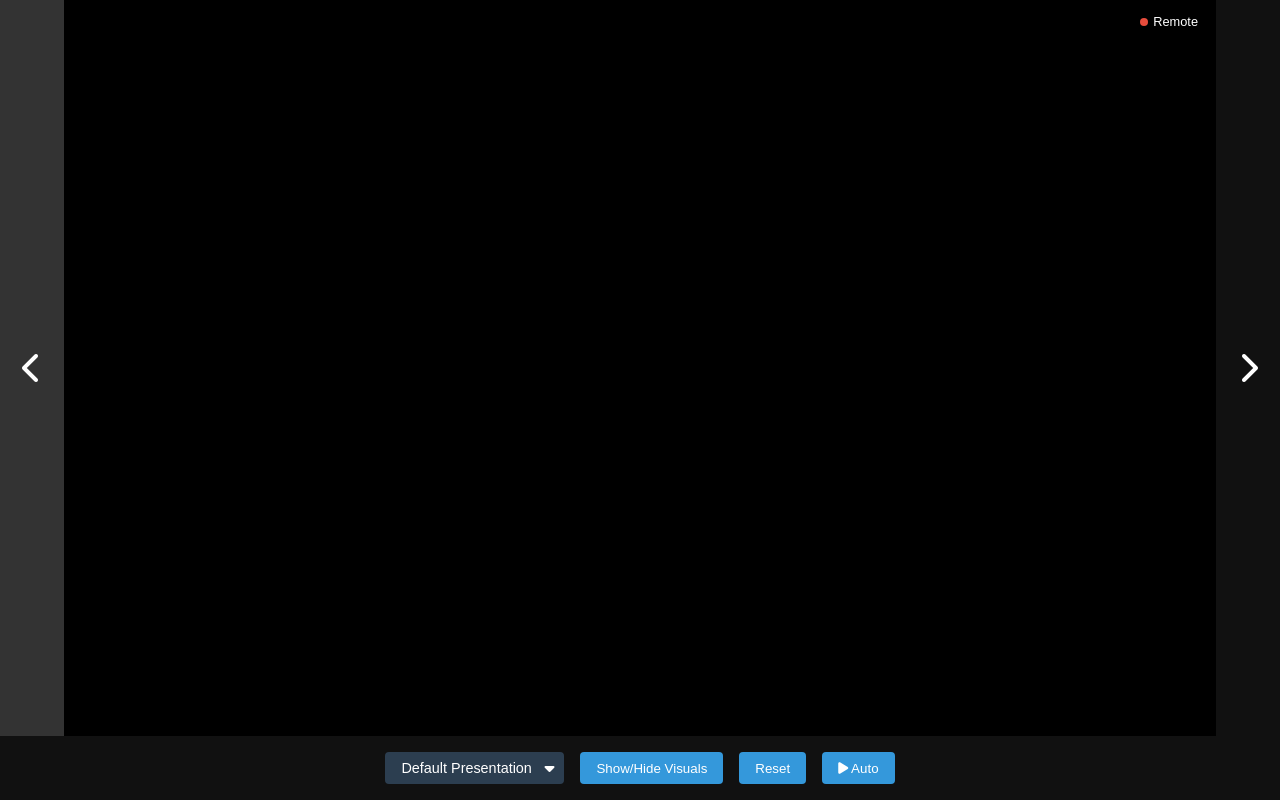
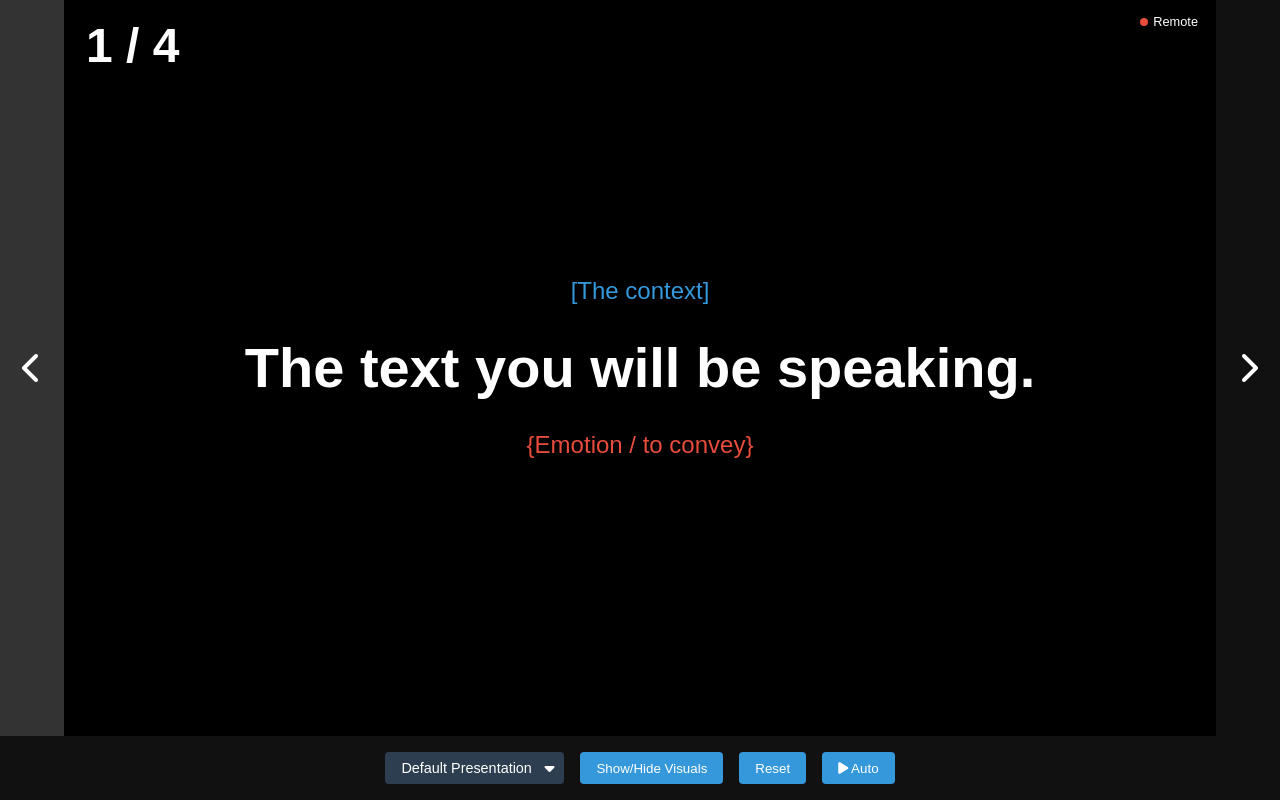
Before and after one commit to AnaxAndrade/Video-Prompt, a website: page index.html in a window 1280 px wide. Drawn offline with Linux system fonts and the light colour scheme; no server answers.

Commit message:
feat: Add sample and readme

```diff
--- a/file-list.json
+++ b/file-list.json
@@ -1,4 +1,3 @@
 [
-  "data.json",
-  "junior.json"
+  "sample.json"
 ]
--- a/index.html
+++ b/index.html
@@ -282,7 +282,7 @@
     <div class="controls">
         <div class="file-selector">
             <select id="file-dropdown" title="Select presentation file">
-                <option value="outputs/data.json">Default Presentation</option>
+                <option value="outputs/sample.json">Default Presentation</option>
                 <!-- Options will be populated dynamically -->
             </select>
         </div>
@@ -294,7 +294,7 @@
     <script>
         // Declare an empty variable to hold the data
         let scriptData = [];
-        let currentFilePath = 'outputs/data.json'; // Default file path
+        let currentFilePath = 'outputs/sample.json'; // Default file path
 
         // Function to load file list from outputs directory
         function loadFileList() {
@@ -318,7 +318,7 @@
                     });
 
                     // If current file is in the list, select it
-                    if (currentFilePath !== 'outputs/data.json') {
+                    if (currentFilePath !== 'outputs/sample.json') {
                         dropdown.value = currentFilePath;
                     }
                 })
@@ -352,7 +352,7 @@
         }
 
         // Fetch external JSON file and initialize teleprompter when data is loaded
-        loadScriptData('outputs/data.json').then(() => {
+        loadScriptData('outputs/sample.json').then(() => {
             // Load the file list after initial setup
             loadFileList();
         });
--- /dev/null
+++ b/outputs/sample.json
@@ -0,0 +1,26 @@
+[
+    {
+        "context": "[The context]",
+        "speech": "The text you will be speaking.",
+        "emotion": "{Emotion / to convey}",
+        "visual": "<What are you showing on screen, when editing the vídeo>"
+    },
+    {
+        "context": "[The context] [Can be nested]",
+        "speech": "So, what do you think about this?",
+        "emotion": "{Curiosity / to engage}",
+        "visual": "<Montage of worried faces, headlines about automation>"
+    },
+    {
+        "context": "[Recent developments]",
+        "speech": "Enter the age of Large Language Models—like GPT-3 and GPT-4—capable of generating human-like text and redefining how we interact with machines.",
+        "emotion": "{Excited / in awe}",
+        "visual": "<Screen recordings of AI chatbots producing text, code overlays>"
+    },
+    {
+        "context": "[Recent developments]",
+        "speech": "As these models digested billions of words, they began understanding context on a level we once thought impossible, reshaping communication, research, and even coding.",
+        "emotion": "{Information-rich / explanatory}",
+        "visual": "<Montage of researchers using LLMs, snippets of code, scientific articles>"
+    }
+]
```
Also changed, not shown: README.md (added), 1 other file.
